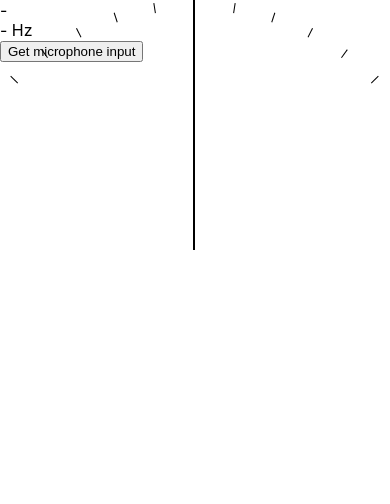
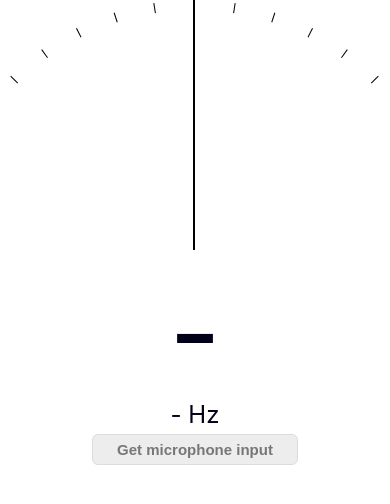
Before and after one commit to alumni-lab/guitar-tuner, a React (Create React App) app: page / in a window 390 px wide. Shown: the top 504 px of the page. Built offline with nearby package versions, Linux system fonts and the light colour scheme.

Commit message:
Adjust css layout and responsive design

```diff
--- a/src/index.css
+++ b/src/index.css
@@ -13,9 +13,10 @@ code {
 }
 
 .meter {
-  /* position: absolute; */
+  top: 30px;
   width: 200px;
   height: 33%;
+  margin-bottom: 5px;
 }
 .meter__scale {
   width: 1px;
@@ -27,7 +28,7 @@ code {
   right: 50%;
 }
 
-.meter__pointer{
+.meter__pointer {
   background: black;
   width: 2px;
   height: 25vw;
@@ -35,8 +36,35 @@ code {
   transform-origin: bottom;
   transition: transform 0.5s;
   position: absolute;
-  right: 50%
+  right: 50%;
 }
-.pitch{
 
+.note {
+  margin-top: calc(200px + 15vw);
+  color: #000018;
+  font-size: 7rem;
 }
+
+.pitch {
+  color: #000018;
+  font-size: 1.5rem;
+}
+
+.microphone {
+  margin-top: 5px;
+  background-color: #ededed;
+  border-radius: 6px;
+  border: 1px solid #dcdcdc;
+  color: #777777;
+  font-size: 15px;
+  font-weight: bold;
+  padding: 6px 24px;
+}
+
+.App {
+  display: flex;
+  flex-direction: column;
+  align-content: center;
+  justify-content: center;
+  align-items: center;
+}
```
Lines whose indentation alone changed are shown as unchanged.
